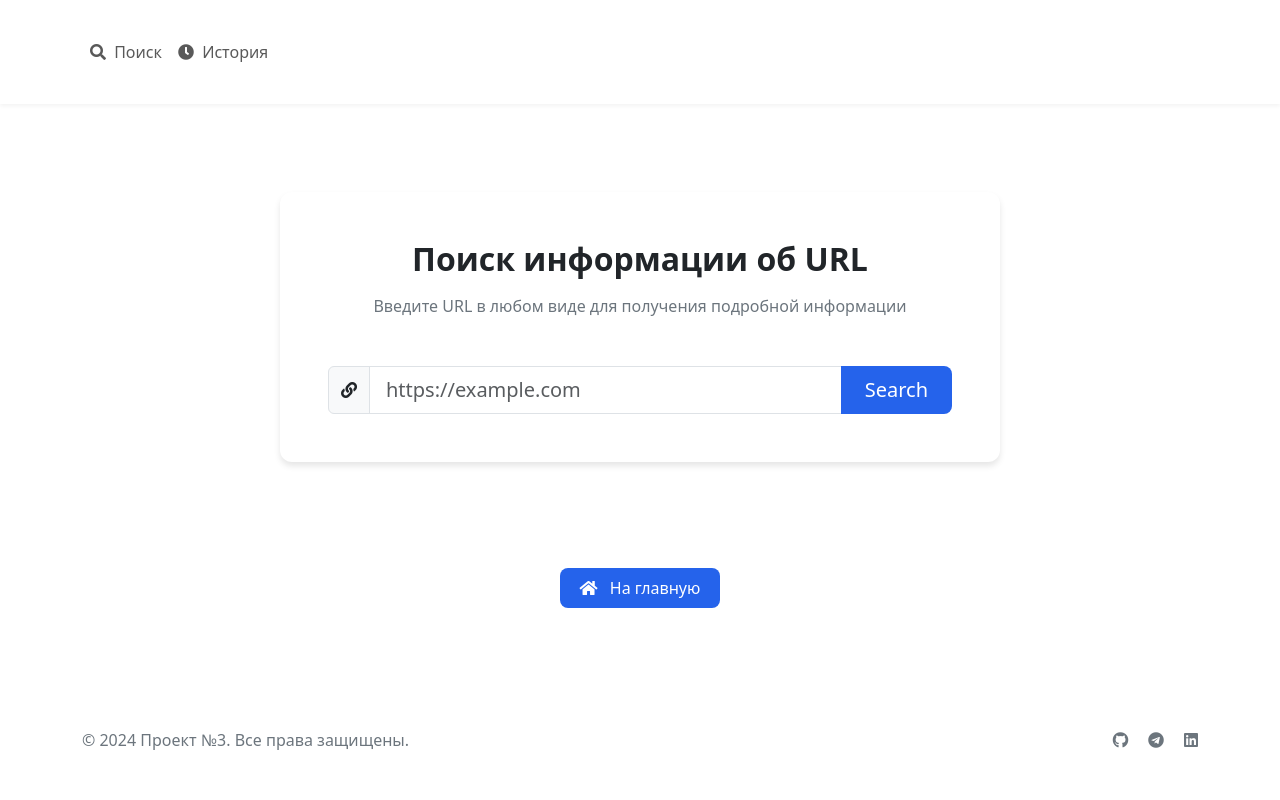
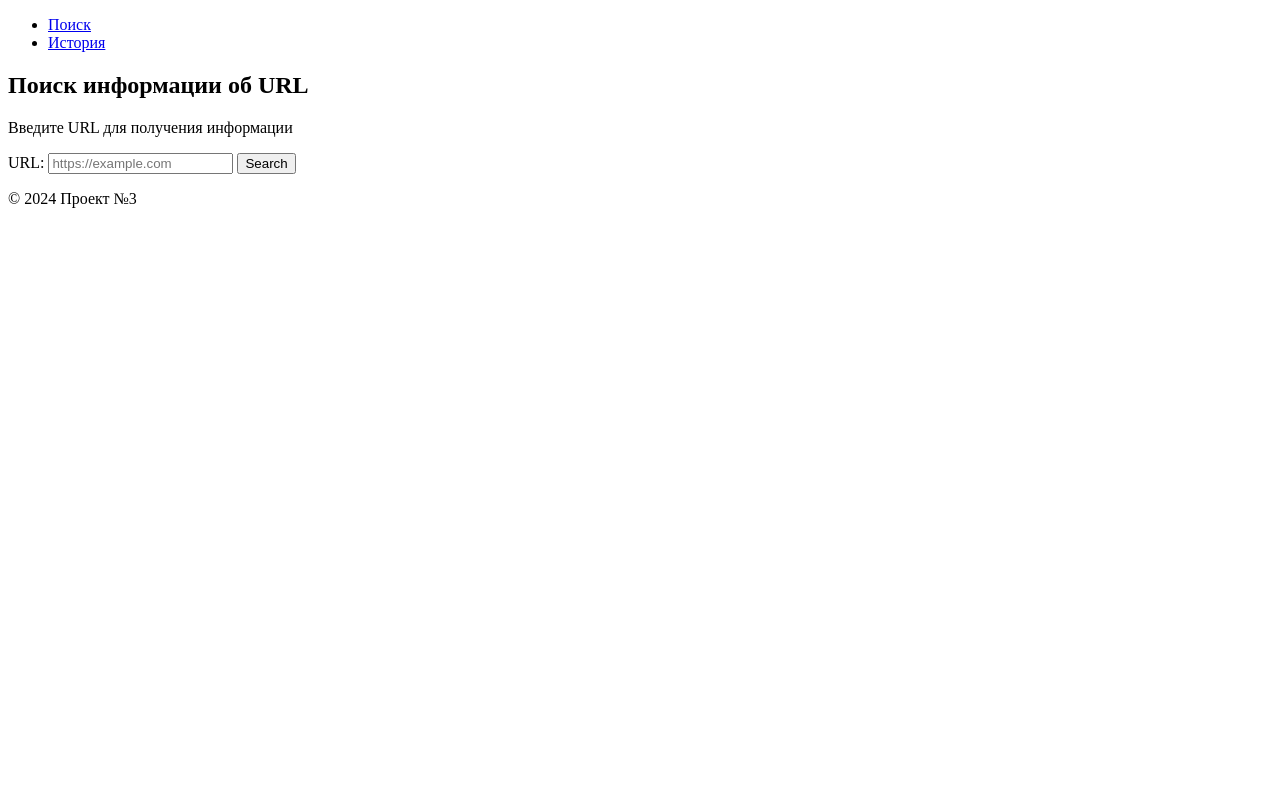
Before and after one commit to SafarGalimzianov/python-project-83, a Flask app: page / in a window 1280 px wide. Run offline with Flask 3, Linux system fonts and the light colour scheme; some libraries are stand-ins or nearby versions.

Commit message:
15.13.5: Timeout for screenshot error in tests: edit templates so they load faster

```diff
--- a/templates/main/layout.html
+++ b/templates/main/layout.html
@@ -1,98 +1,30 @@
 <!DOCTYPE html>
 <html lang="en">
 <head>
-    <!-- Preload non-critical CSS -->
-    <link rel="preload" href="https://cdn.jsdelivr.net/npm/bootstrap@5.3.3/dist/css/bootstrap.min.css" as="style">
-    <link rel="preload" href="{{ url_for('static', filename='css/main.css') }}" as="style">
-    <link rel="preload" href="https://cdnjs.cloudflare.com/ajax/libs/font-awesome/5.15.4/css/all.min.css" as="style">
-
-    <!-- Load non-critical CSS -->
-    <link rel="stylesheet" href="https://cdn.jsdelivr.net/npm/bootstrap@5.3.3/dist/css/bootstrap.min.css">
-    <link rel="stylesheet" href="{{ url_for('static', filename='css/main.css') }}">
-    <link rel="stylesheet" href="https://cdnjs.cloudflare.com/ajax/libs/font-awesome/5.15.4/css/all.min.css">
     <meta charset="UTF-8">
     <meta name="viewport" content="width=device-width, initial-scale=1.0">
     <title>{% block title %}My Project{% endblock %}</title>
 </head>
-
-<body class="d-flex flex-column min-vh-100">
-    <!-- Navbar -->
-    <nav class="navbar navbar-expand-lg sticky-top">
-        <div class="container">
-            <button class="navbar-toggler border-0" type="button" data-bs-toggle="collapse" data-bs-target="#navbarNav">
-                <span class="navbar-toggler-icon"></span>
-            </button>
-            <div class="collapse navbar-collapse" id="navbarNav">
-                <ul class="navbar-nav">
-                    <li class="nav-item">
-                        <a class="nav-link" href="{{ url_for('search') }}">
-                            <i class="fas fa-search me-1"></i>
-                            Поиск
-                        </a>
-                    </li>
-                    <li class="nav-item">
-                        <a class="nav-link" href="{{ url_for('get_urls') }}">
-                            <i class="fas fa-clock me-1"></i>
-                            История
-                        </a>
-                    </li>
+<body>
+    <nav>
+        <ul>
+            <li><a href="{{ url_for('search') }}">Поиск</a></li>
+            <li><a href="{{ url_for('get_urls') }}">История</a></li>
         </ul>
-            </div>
-        </div>
     </nav>
 
-    <!-- Flash Messages -->
-    <div class="flash-container">
-        <div class="flash-messages">
     {% if messages %}
         {% for category, message in messages %}
-                <div class="alert alert-{{ category }} alert-dismissible fade show" role="alert">
-                    <div class="d-flex align-items-center">
-                        <i class="fas fa-info-circle me-2"></i>
-                        {{ message }}
-                    </div>
-                    <button type="button" class="btn-close" data-bs-dismiss="alert"></button>
-                </div>
+        <div>{{ message }}</div>
         {% endfor %}
     {% endif %}
-        </div>
-    </div>
 
-    <!-- Main Content -->
-    <main class="container flex-grow-1 py-5">
-        {% block main %}
-        {% endblock %}
+    <main>
+        {% block main %}{% endblock %}
     </main>
 
-    <!-- Navigation Button -->
-    <div class="container text-center mb-5">
-        {% block search %}
-        <a href="{{ url_for('search') }}" class="btn btn-primary">
-            <i class="fas fa-home me-2"></i>
-            На главную
-        </a>
-        {% endblock %}
-    </div>
-
-    <!-- Footer -->
-    <footer class="footer mt-auto py-4">
-        <div class="container">
-            <div class="row align-items-center">
-                <div class="col-md-6 text-center text-md-start">
-                    {% block footer %}
-                    <p class="text-secondary mb-0">&copy; 2024 Проект №3. Все права защищены.</p>
-                    {% endblock %}
-                </div>
-                <div class="col-md-6 text-center text-md-end mt-3 mt-md-0">
-                    <a href="https://github.com/SafarGalimzianov" class="text-secondary me-3"><i class="fab fa-github"></i></a>
-                    <a href="https://t.me/Safar_Galimzianov" class="text-secondary me-3"><i class="fab fa-telegram"></i></a>
-                    <a href="https://www.linkedin.com/in/safar-galimzianov-129951309/" class="text-secondary"><i class="fab fa-linkedin"></i></a>
-                </div>
-            </div>
-        </div>
+    <footer>
+        <p>&copy; 2024 Проект №3</p>
     </footer>
-
-    <!-- Bootstrap JavaScript Bundle -->
-    <script src="https://cdn.jsdelivr.net/npm/bootstrap@5.3.3/dist/js/bootstrap.bundle.min.js" integrity="sha384-YvpcrYf0tY3lHB60NNkmXc5s9fDVZLESaAA55NDzOxhy9GkcIdslK1eN7N6jIeHz" crossorigin="anonymous"></script>
 </body>
 </html>
--- a/templates/main/search.html
+++ b/templates/main/search.html
@@ -1,56 +1,20 @@
 {% extends "main/layout.html" %}
 {% block title %}Поиск URL{% endblock %}
 
-{% block page_css %}
-<link href="{{ url_for('static', filename='css/pages/search.css') }}" rel="stylesheet">
-{% endblock %}
-
 {% block main %}
-<div class="search-section">
-    <div class="container">
-        <div class="row justify-content-center">
-            <div class="col-lg-8">
-                <div class="card search-card">
-                    <div class="card-body p-5">
-                        <div class="text-center mb-5">
-                            <h2 class="fw-bold mb-3">Поиск информации об URL</h2>
-                            <p class="text-secondary">Введите URL в любом виде  для получения подробной информации</p>
-                        </div>
+<div>
+    <h2>Поиск информации об URL</h2>
+    <p>Введите URL для получения информации</p>
 
     <form action="{{ url_for('search') }}" method="post">
-                            <div class="search-input-wrapper">
-                                <div class="input-group">
-                                    <span class="input-group-text">
-                                        <i class="fas fa-link"></i>
-                                    </span>
+        <label>URL:
             <input type="url"
-                                        class="form-control form-control-lg"
                 name="url"
                 value="{{ search|e }}"
                 placeholder="https://example.com"
                 required>
-                                    <input type="submit" value="Search" class="btn btn-primary btn-lg px-4">
-                                    </button>
-                                </div>
-                            </div>
+        </label>
+        <input type="submit" value="Search">
     </form>
-                        <!--
-                        <form action="{{ url_for('search') }}" method="post">
-                            <div>
-                                <label>URL
-                                  <input type="url" name="url" value="">
-                                </label>
-                            </div>
-                            <input type="submit" value="Create" class="btn btn-primary">
-                        </form>
-                        <form action="{{ url_for('get_urls') }}" method="get">
-                           <button type="submit" class="btn btn-secondary">Show urls</button>
-                        </form>
-                        -->
-                    </div>
-                </div>
-            </div>
-        </div>
-    </div>
 </div>
 {% endblock %}
--- a/templates/main/url_info.html
+++ b/templates/main/url_info.html
@@ -1,11 +1,11 @@
 <!-- url_info.html -->
 {% extends "main/layout.html" %}
 {% block title %}Информация об URL{% endblock %}
-
+<!--
 {% block page_css %}
 <link href="{{ url_for('static', filename='css/pages/url-info.css') }}" rel="stylesheet">
 {% endblock %}
-
+-->
 {% block main %}
 <div class="container">
     <div class="card info-card">
--- a/templates/main/urls.html
+++ b/templates/main/urls.html
@@ -1,10 +1,10 @@
 {% extends "main/layout.html" %}
 {% block title %}URL в базе{% endblock %}
-
+<!--
 {% block page_css %}
 <link href="{{ url_for('static', filename='css/pages/urls.css') }}" rel="stylesheet">
 {% endblock %}
-
+-->
 {% block main %}
 <div class="container">
     <div class="card urls-card">
```
Lines whose indentation alone changed are shown as unchanged.
